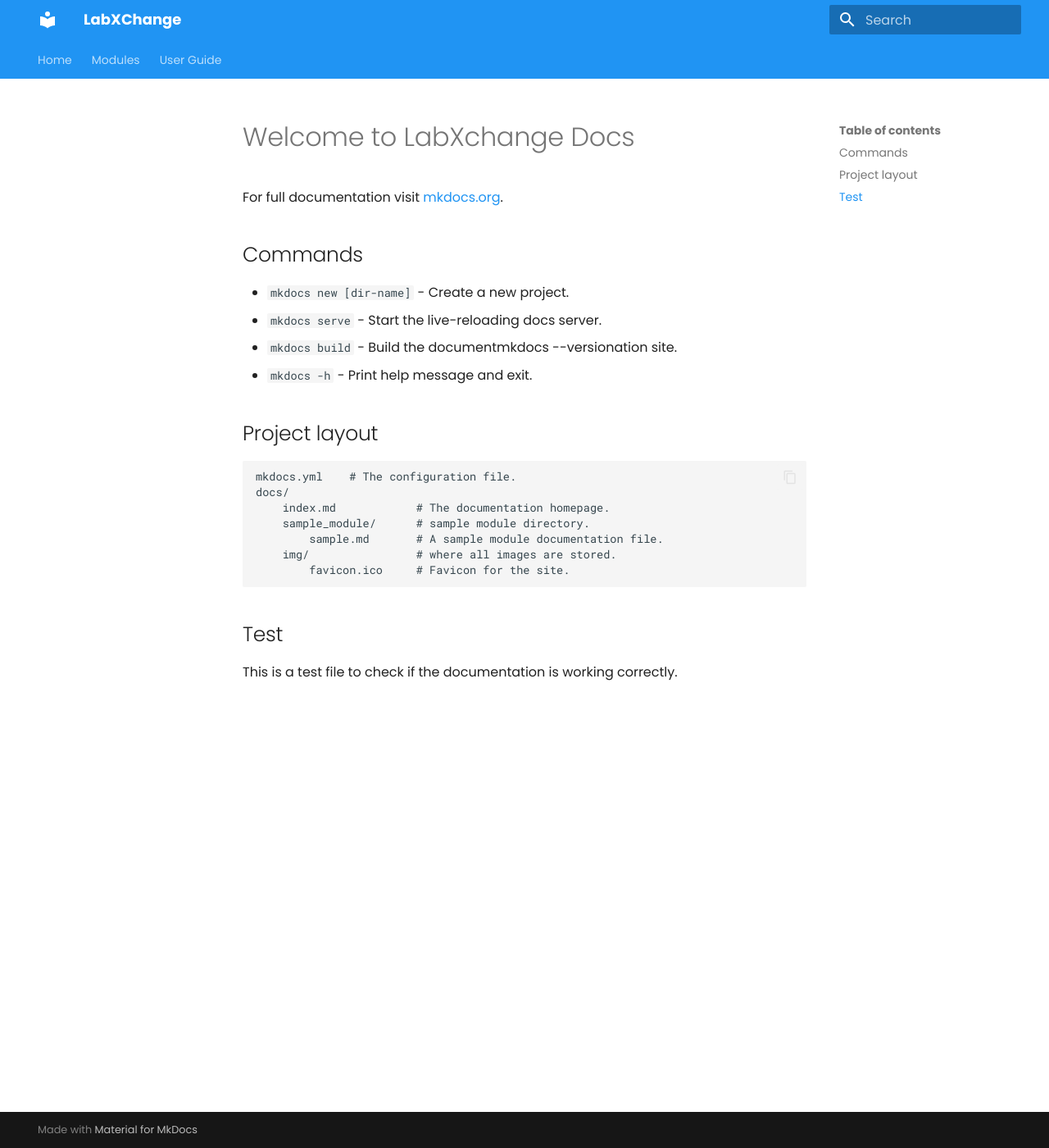
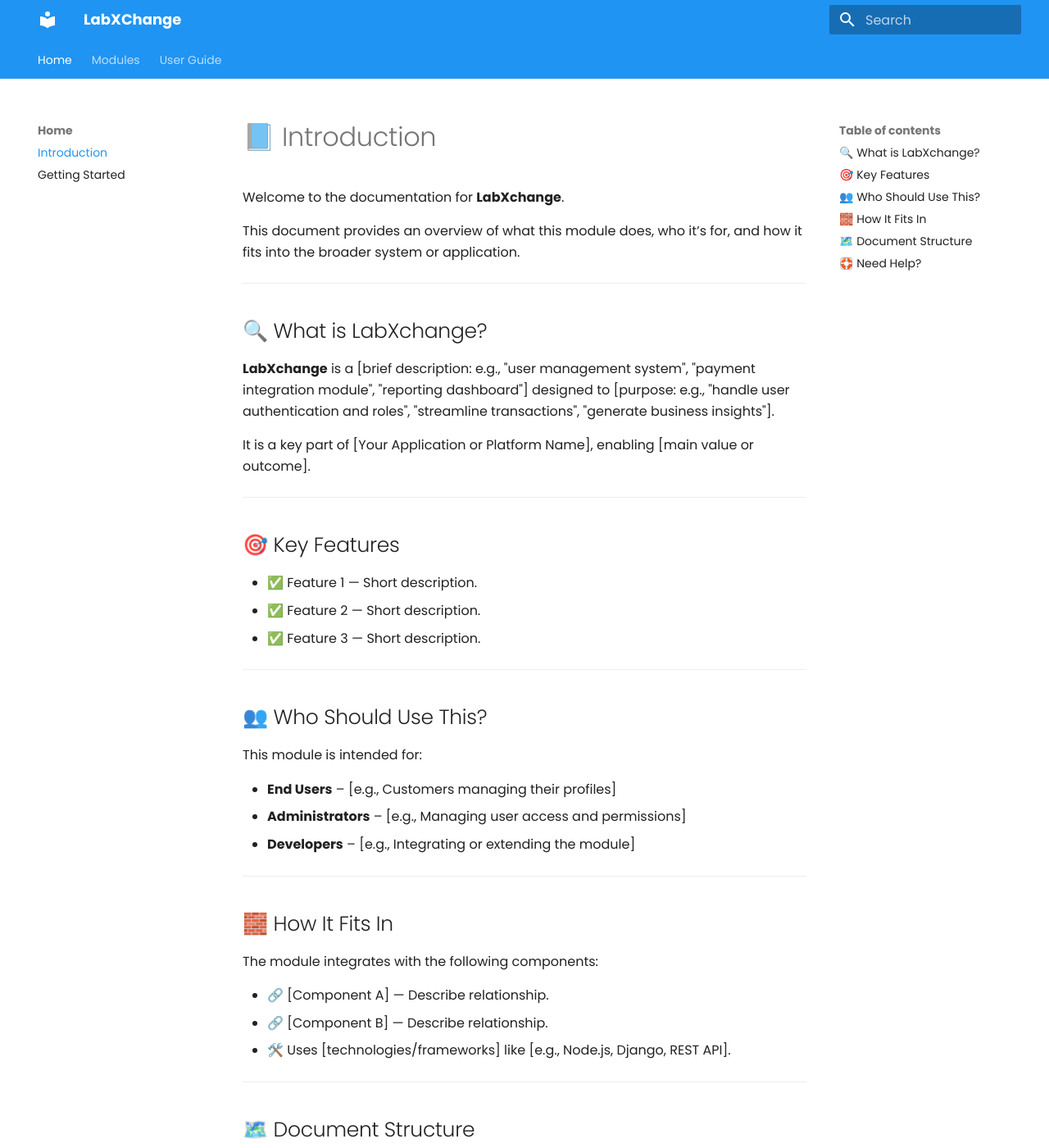
Before and after one commit to ODI-Devs/labx-docs, an MkDocs documentation site: the page built from docs/index.md, in a window 1280 px wide and 1400 px high. Shown: the whole window at 82% size. Built offline with MkDocs 1.6.1 and Material for MkDocs 9.7.7, drawn with Linux system fonts in a browser that asks for light colours; some of the changed text lies outside the part shown.

Commit message:
fixed paths

```diff
--- a/docs/index.md
+++ b/docs/index.md
@@ -1,24 +1,63 @@
-# Welcome to LabXchange Docs
+# 📘 Introduction
 
-For full documentation visit [mkdocs.org](https://www.mkdocs.org).
+Welcome to the documentation for **LabXchange**.
 
-## Commands
+This document provides an overview of what this module does, who it’s for, and how it fits into the broader system or application.
 
-- `mkdocs new [dir-name]` - Create a new project.
-- `mkdocs serve` - Start the live-reloading docs server.
-- `mkdocs build` - Build the documentmkdocs --versionation site.
-- `mkdocs -h` - Print help message and exit.
+---
 
-## Project layout
+## 🔍 What is LabXchange?
 
-    mkdocs.yml    # The configuration file.
-    docs/
-        index.md            # The documentation homepage.
-        sample_module/      # sample module directory.
-            sample.md       # A sample module documentation file.
-        img/                # where all images are stored.
-            favicon.ico     # Favicon for the site.
+**LabXchange** is a [brief description: e.g., "user management system", "payment integration module", "reporting dashboard"] designed to [purpose: e.g., "handle user authentication and roles", "streamline transactions", "generate business insights"].
 
-## Test
+It is a key part of [Your Application or Platform Name], enabling [main value or outcome].
 
-This is a test file to check if the documentation is working correctly.
+---
+
+## 🎯 Key Features
+
+- ✅ Feature 1 — Short description.
+- ✅ Feature 2 — Short description.
+- ✅ Feature 3 — Short description.
+
+---
+
+## 👥 Who Should Use This?
+
+This module is intended for:
+
+- **End Users** – [e.g., Customers managing their profiles]
+- **Administrators** – [e.g., Managing user access and permissions]
+- **Developers** – [e.g., Integrating or extending the module]
+
+---
+
+## 🧱 How It Fits In
+
+The module integrates with the following components:
+
+- 🔗 [Component A] — Describe relationship.
+- 🔗 [Component B] — Describe relationship.
+- 🛠️ Uses [technologies/frameworks] like [e.g., Node.js, Django, REST API].
+
+---
+
+## 🗺️ Document Structure
+
+This documentation includes:
+
+1. **Getting Started** – Installation or setup instructions.
+2. **User Guide** – How to use the module from a user’s perspective.
+3. **Developer Reference** – API endpoints, data models, and integration tips.
+4. **FAQs & Troubleshooting** – Common issues and solutions.
+
+---
+
+## 🛟 Need Help?
+
+- For technical support, contact [support@example.com](mailto:support@example.com)
+- For feature requests, submit an issue on [GitHub/Tracker URL]
+
+---
+
+_📅 Last updated: [YYYY-MM-DD]_
--- a/mkdocs.yml
+++ b/mkdocs.yml
@@ -2,10 +2,10 @@ site_name: LabXChange
 
 nav:
   - Home:
-      - Introduction: introduction.md
+      - Introduction: index.md
       - Getting Started: getting_started.md
   - Modules:
-      - User Management: modules/user_management.md
+      - User Management: modules/index.md
       - Dashboards: modules/dashboards.md
       - Patients: modules/patients.md
       - Orders: modules/orders.md
```
Also changed, not shown: docs/modules/index.md (renamed from docs/modules/user_management.md).
